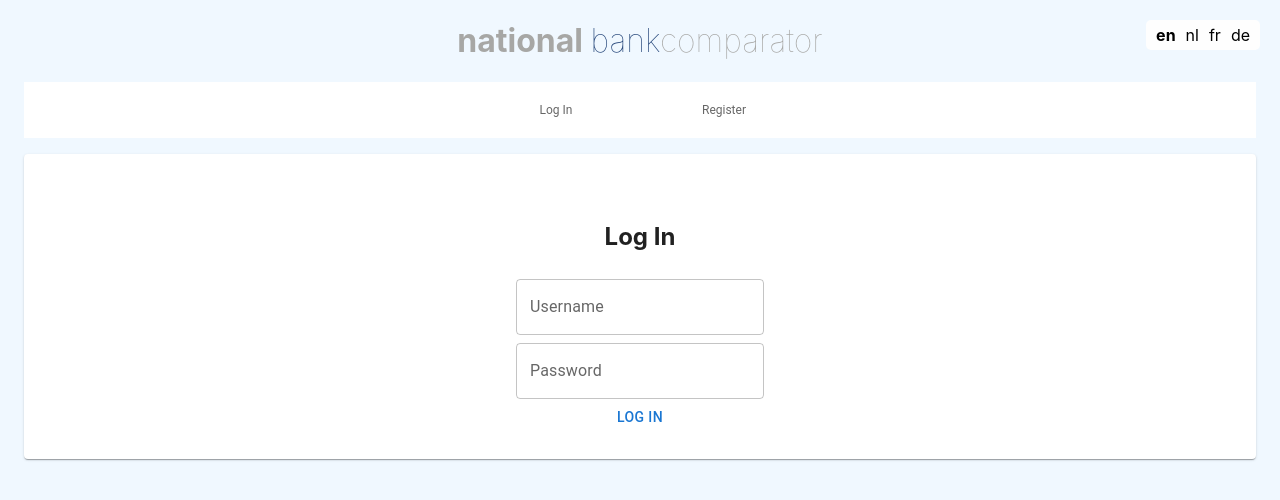
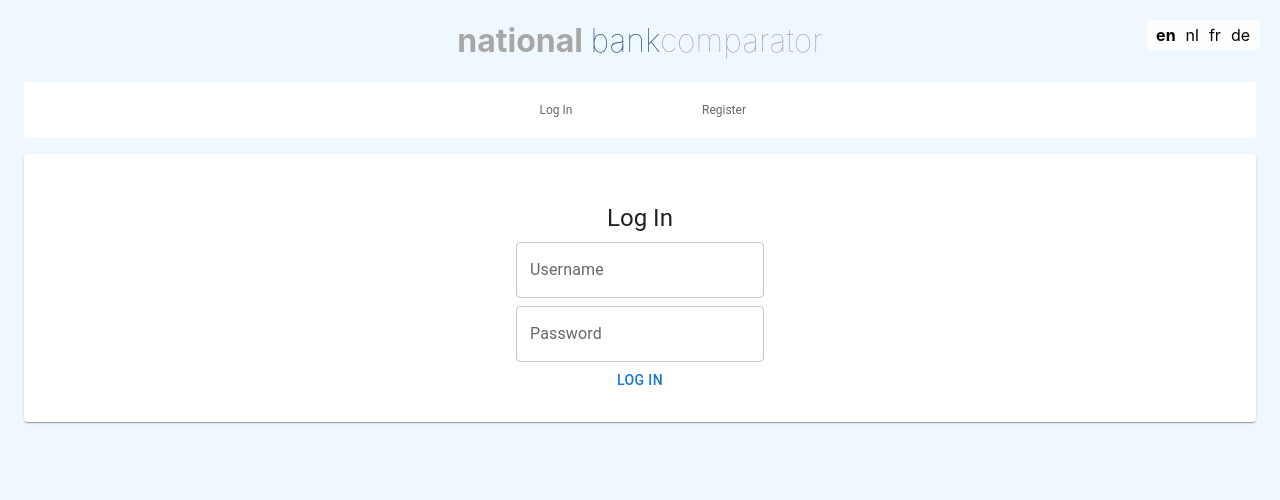
Before and after one commit to TimVanOnckelen/nbbproject-frontend-ap, a React (Create React App) app: page /auth/login in a window 1280 px wide. Shown: the top 500 px of the page. Built offline with nearby package versions, Linux system fonts and the light colour scheme.

Commit message:
added styling

```diff
--- a/src/components/auth/login.tsx
+++ b/src/components/auth/login.tsx
@@ -1,7 +1,7 @@
 import * as React from 'react';
 import { useOutletContext } from 'react-router-dom';
 import { IAppContext } from '../../models';
-import { Button, TextField, Grid, Box, Alert, CircularProgress } from '@mui/material';
+import { Button, TextField, Grid, Box, Alert, CircularProgress, Typography } from '@mui/material';
 import { useTranslation } from 'react-i18next';
 
 export const Login = () => {
@@ -61,7 +61,13 @@ export const Login = () => {
         }}
       >
         {hasError && <Alert severity='error'>{t('auth.nomatch')}</Alert>}
-        <h2>{t('auth.login')}</h2>
+
+        <Typography
+          component='h1'
+          variant='h5'
+        >
+          {t('auth.login')}
+        </Typography>
 
         {isLoading && <CircularProgress />}
 
--- a/src/components/auth/signUp.tsx
+++ b/src/components/auth/signUp.tsx
@@ -79,7 +79,7 @@ export default function SignUp() {
           component='h1'
           variant='h5'
         >
-          Sign up
+          {t('auth.signup')}
         </Typography>
         <Box
           component='form'
```
